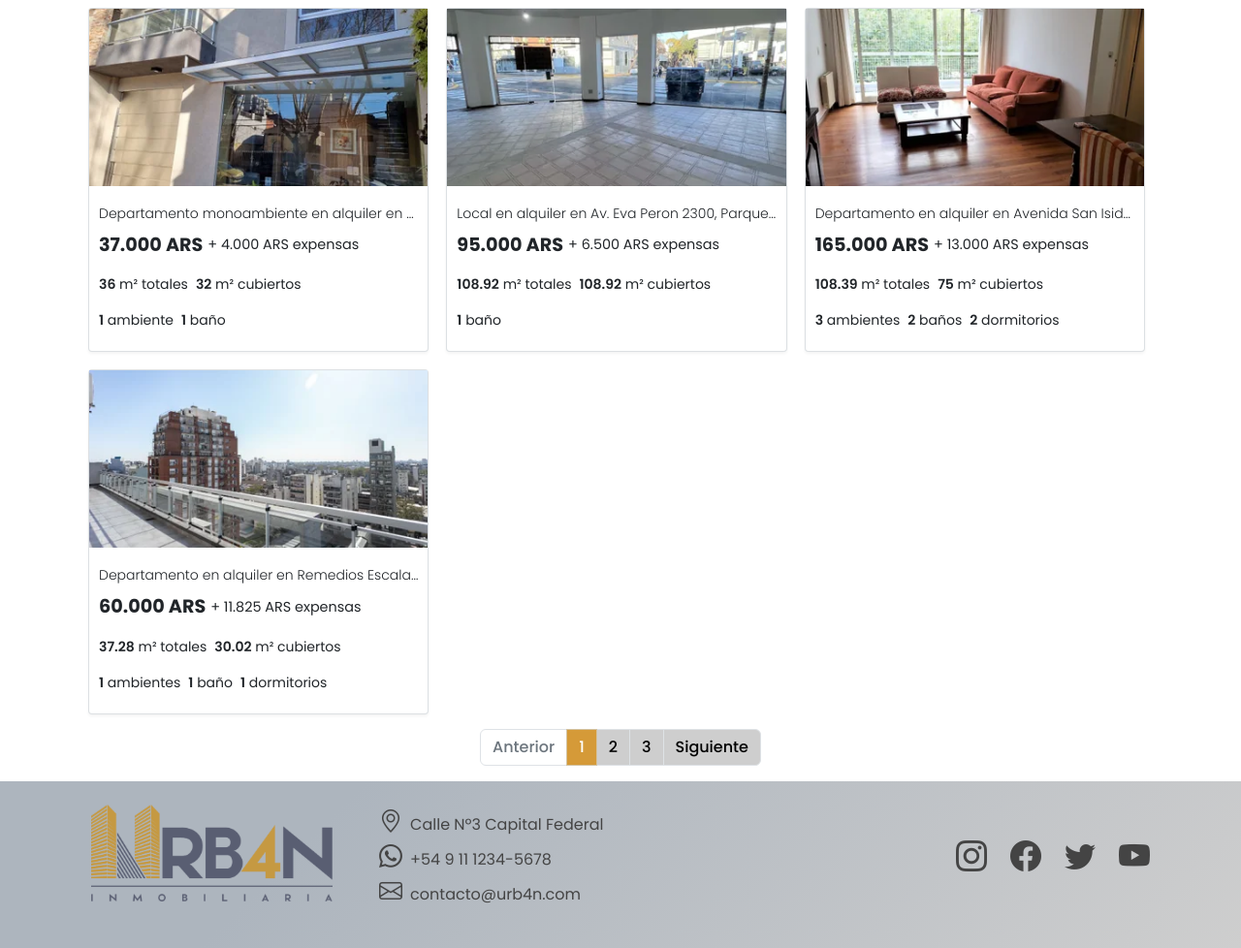
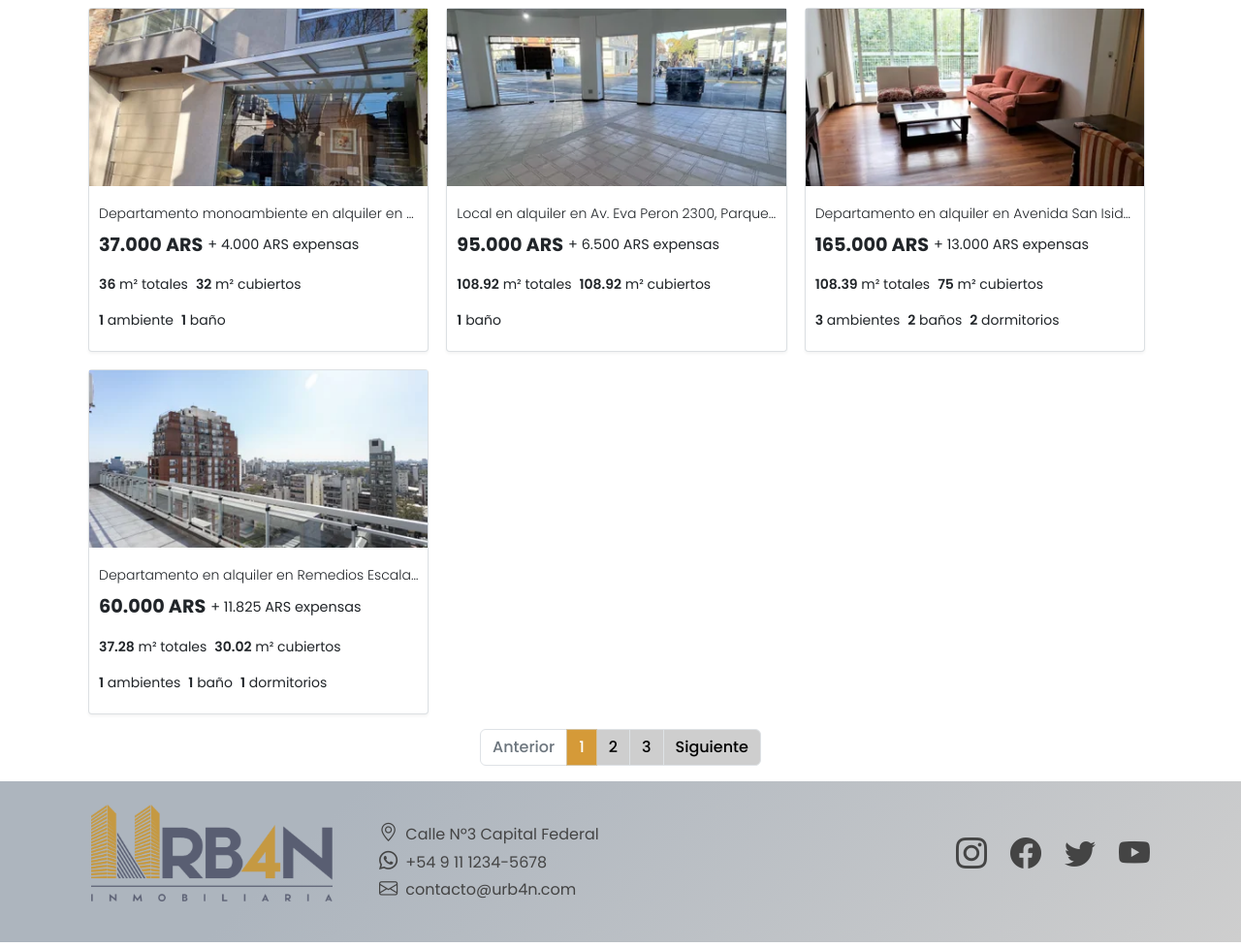
Before and after one commit to GalvanPablo/Inmobiliaria-CoderHouse, a website: page src/pages/alquilar.html in a window 1280 px wide. Shown: the part 232-1210 px from the top of the page at 97% size. Drawn offline with nearby package versions, Linux system fonts and the light colour scheme.

Commit message:
Arreglo de alineacion de footer alquilar/vender

```diff
--- a/src/pages/alquilar.html
+++ b/src/pages/alquilar.html
@@ -251,7 +251,7 @@
                                 <button class="btn btn-primary modal__propiedades__btn" type="button" data-bs-toggle="collapse" data-bs-target="#descripcion-propiedad" aria-expanded="false" aria-controls="descripcion-propiedad">
                                     <i class="bi bi-arrow-down me-1"></i>Ver mas
                                 </button>
-                                <div class="mt-4 row" id="descripcion-propiedad">
+                                <div class="collapse mt-4 row" id="descripcion-propiedad">
                                     <div class="modal__propiedades__descripcion__texto col-12 col-lg-8">
                                         <p>Propiedad ubicada sobre calle Los Robles en terreno de 216 m2.</p>
                                         <p>
@@ -315,7 +315,7 @@
                 <!-- LOGO -->
                 <img src="../images/brand/inmobiliaria-logo2.png" alt="Urb4n Inmbobiliaria" class="footer__img mb-3 mb-lg-0">
                 <!-- CONTACTO -->
-                <ul class="footer__contacto d-flex flex-column p-0 ms-lg-5">
+                <ul class="footer__contacto d-flex flex-column justify-content-center mt-3 p-0 ms-lg-5">
                     <li><a href="https://goo.gl/maps/svmFZbJzybeLrr3G6" class="footer__contacto__link"><i class="bi bi-geo-alt me-2"></i>Calle Nº3 Capital Federal</a></li>
                     <li><a href="https://walink.co/374c86" class="footer__contacto__link"><i class="bi bi-whatsapp me-2"></i>+54 9 11 1234-5678</a></li>
                     <li><a href="mailto:contacto@urb4n.com" class="footer__contacto__link"><i class="bi bi-envelope me-2"></i>contacto@urb4n.com</a></li>
--- a/src/scss/layout/_footer.scss
+++ b/src/scss/layout/_footer.scss
@@ -31,7 +31,7 @@
             transition: all 200ms ease-out;
             i{
                 color: $color-gris-oscuro;
-                font-size: 24px;
+                font-size: 1.2em;
             }
             &:hover{
                 color: $color-principal-destacado;
```
Also changed, not shown: src/pages/comprar.html (+2 -2 lines), src/style/style.css.
